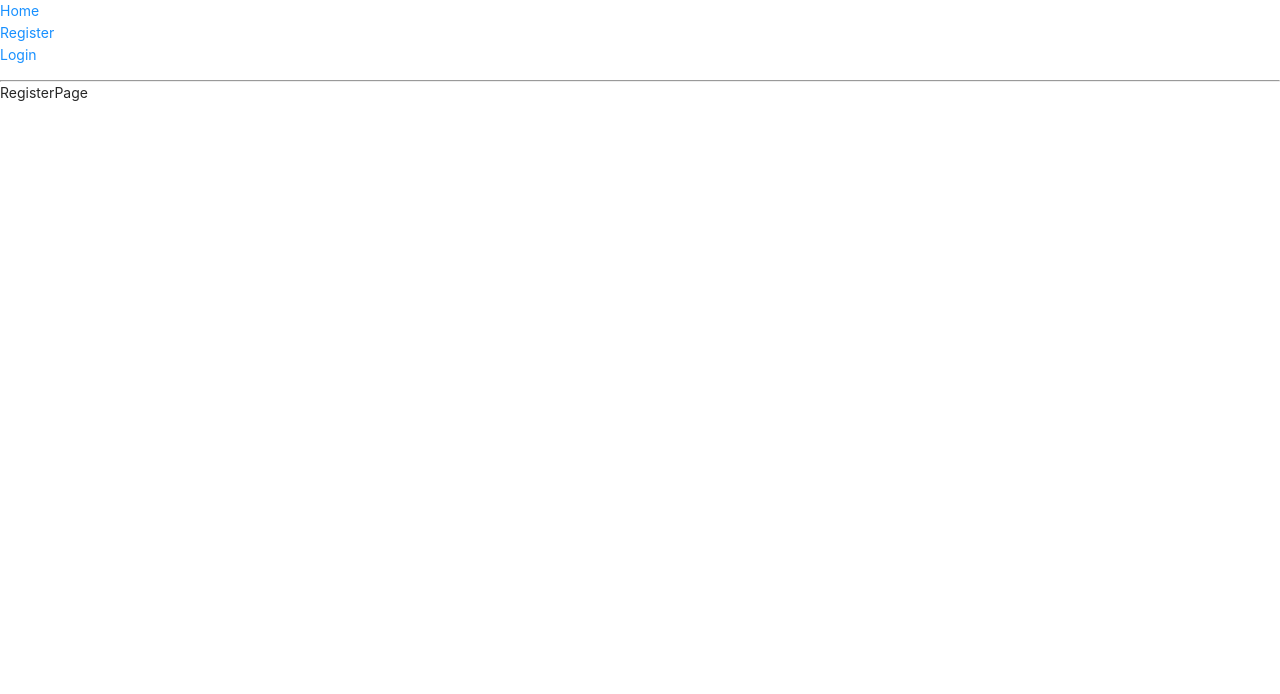
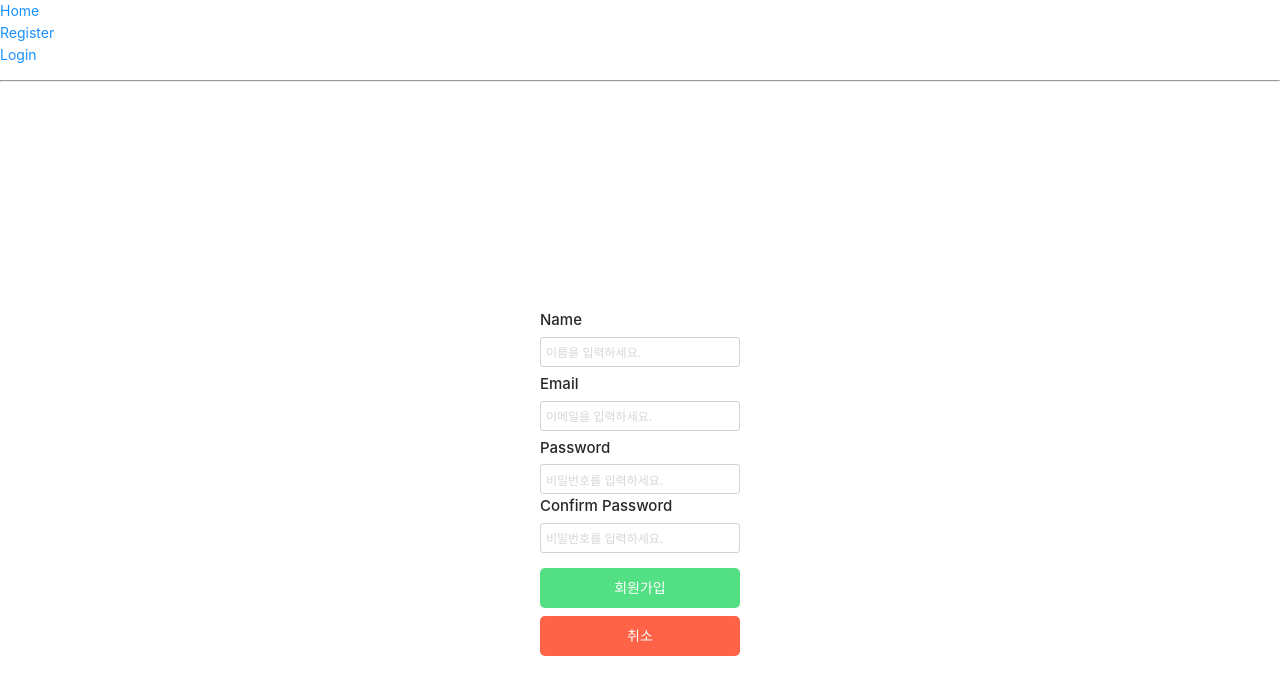
Before and after one commit to superbono/node.js_study, a React (Create React App) app in the folder client/: page /regist in a window 1280 px wide. Shown: the top 694 px of the page. Built offline with nearby package versions, Linux system fonts and the light colour scheme.

Commit message:
로그인페이지 틀 적용

```diff
--- a/client/src/components/views/LoginPage/LoginPage.js
+++ b/client/src/components/views/LoginPage/LoginPage.js
@@ -2,7 +2,7 @@ import { useState } from "react";
 import { useDispatch } from "react-redux"
 import { loginUser } from "../../../_actions/user_action";
 
-const LoginPage = () => {
+const LoginPage = (props) => {
 
     const dispatch = useDispatch();
     const [Email, setEmail] = useState("");
--- a/client/src/components/views/RegisterPage/RegisterPage.js
+++ b/client/src/components/views/RegisterPage/RegisterPage.js
@@ -1,8 +1,85 @@
-const RegisterPage = () => {
+import { useState } from "react";
+import { useDispatch } from "react-redux"
+
+
+const RegisterPage = (props) => {
+
+    const [Name, setName] = useState("");
+    const [Email, setEmail] = useState("");
+    const [Password, setPassword] = useState("");
+    const [ConfirmPassword, setConfirmPassword] = useState("");
+
+    const handleNameChange = (e) => {
+        setName(e.target.value);
+    }
+
+    const handleEmailChange = (e) => {
+        setEmail(e.target.value);
+    }
+
+    const handlePasswordChange = (e) => {
+        setPassword(e.target.value);
+    }
+
+    const handleConfirmPasswordChange = (e) => {
+        setConfirmPassword(e.target.value);
+    }
+
+    const onSubmit = (e) => {
+        e.preventDefault();
+        let body = {
+            email: Email,
+            password: Password
+        }
+
+    }
+    const onResetValue = () => {
+        setEmail("");
+        setPassword("");
+    }
     return (
-        <div>
-            RegisterPage
+
+        <div className="LoginPageBox">
+            <form className="LoginForm" onSubmit={onSubmit}>
+                <label className="EmailLabel">Name</label>
+                <input
+                    className="EmailInput"
+                    type="text"
+                    value={Name}
+                    onChange={handleNameChange}
+                    placeholder="이름을 입력하세요."
+                />
+                <label className="EmailLabel">Email</label>
+                <input
+                    className="EmailInput"
+                    type="email"
+                    value={Email}
+                    onChange={handleEmailChange}
+                    placeholder="이메일을 입력하세요."
+                />
+                <label className="PasswordLabel">Password</label>
+                <input
+                    className="PasswordInput"
+                    type="password"
+                    value={Password}
+                    onChange={handlePasswordChange}
+                    placeholder="비밀번호를 입력하세요."
+                />
+                <label className="PasswordLabel">Confirm Password</label>
+                <input
+                    className="PasswordInput"
+                    type="password"
+                    value={ConfirmPassword}
+                    onChange={handleConfirmPasswordChange}
+                    placeholder="비밀번호를 입력하세요."
+                />
+                <div className="BtnContainer">
+                    <button className="LoginBtn">회원가입</button>
+                    <button className="ResetBtn" onClick={onResetValue}>취소</button>
+                </div>
+            </form>
         </div>
+
     )
 }
 
```
